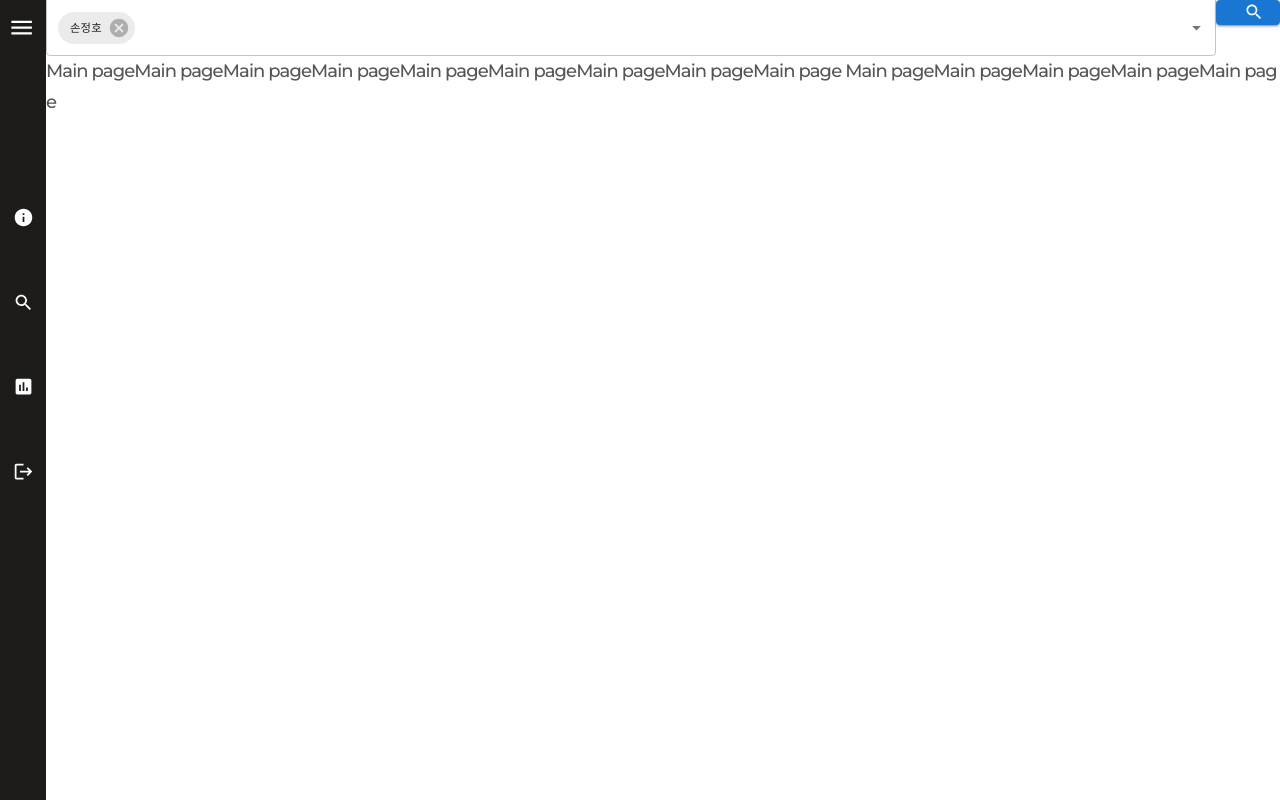
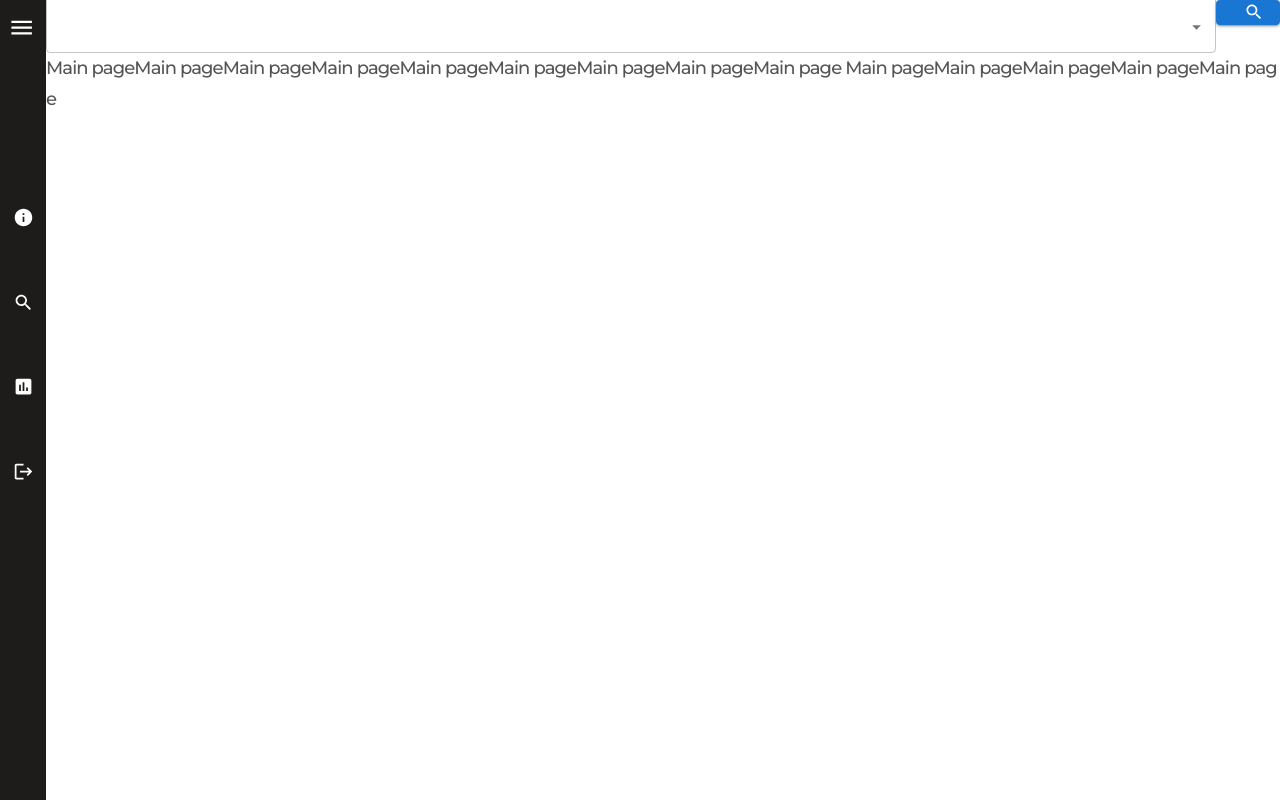
Before and after one commit to fossabot/ai_web_RISKOUT_BTS, a React (Create React App) app in the folder WEB/frontend/: page / in a window 1280 px wide. Built offline with nearby package versions, Linux system fonts and the light colour scheme; no server answers.

Commit message:
edit comment

```diff
--- a/WEB/frontend/src/components/Search.js
+++ b/WEB/frontend/src/components/Search.js
@@ -34,7 +34,7 @@ export default function Search() {
         onInputChange={onInputChange}
         sx={{ width: '100%', display: 'flex' }}
         getOptionLabel={(option) => option.name}
-        defaultValue={[people[13]]} // 기본 필터 고정
+        //defaultValue={} // 첫 렌더링 시 기본으로 설정될 필터
         filterSelectedOptions
         renderInput={(params) => <TextField {...params} label="" type="text" />}
       />
```
